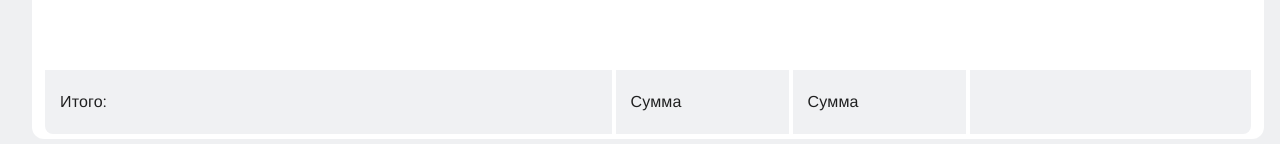
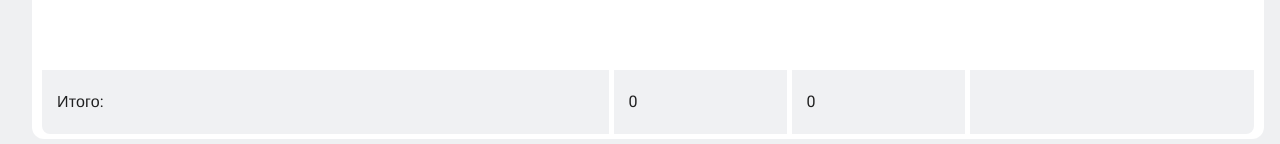
Before and after one commit to Locust13region/mui-datagrid-total, a React (Vite) app: page / in a window 1280 px wide. Shown: the part 653-797 px from the top of the page. Built offline with nearby package versions, Linux system fonts and the light colour scheme; a web font is replaced by a local one.

Commit message:
footer w/sum done

```diff
--- a/public/data.json
+++ b/public/data.json
@@ -27,7 +27,7 @@
 		"supplierArticle": "Брюки",
 		"itemSize": "50-54",
 		"availableToOrder": 25,
-		"itemsInTransit": "50-2",
+		"itemsInTransit": 50,
 		"totalItems": 2,
 		"warehouse": "Склад 1",
 		"deliveryTimeDays": 10
--- a/src/components/main-content.tsx
+++ b/src/components/main-content.tsx
@@ -20,6 +20,7 @@ const UnsortedIcon = (props: GridColumnUnsortedIconProps) => {
 	const { sortingOrder, ...other } = props;
 	return <KeyboardArrowDownIcon {...other} />;
 };
+
 interface MainContentProps {
 	data: DataItem[];
 	dataFiltered: DataItem[];
@@ -100,9 +101,13 @@ const MainContent = ({
 					columnUnsortedIcon: UnsortedIcon,
 					columnSortedAscendingIcon: ArrowDropUpIcon,
 					columnSortedDescendingIcon: ArrowDropDownIcon,
-					footer: MainFooter,
+					footer: () => (
+						<MainFooter
+							availableToOrderSum={availableToOrderSum}
+							itemsInTransitSum={itemsInTransitSum}
+						/>
+					),
 				}}
-				// slotProps={{ footer: { param1: 10, param2: 20 } }}
 				getRowClassName={(params) =>
 					params.indexRelativeToCurrentPage % 2 === 0 ? "even-row" : "odd-row"
 				}
@@ -173,7 +178,6 @@ const MainContent = ({
 						textAlign: "left",
 						backgroundColor: "",
 					},
-
 					"& ::-webkit-scrollbar": {
 						scrollbarWidth: "thin",
 						width: "8px",
--- a/src/components/main-footer.tsx
+++ b/src/components/main-footer.tsx
@@ -1,6 +1,6 @@
-import Box from "@mui/material/Box";
 import Typography from "@mui/material/Typography";
 import Stack from "@mui/material/Stack";
+import { FooterBox } from "../theme/styled";
 
 interface MainFooterProps {
 	availableToOrderSum: number;
@@ -16,55 +16,28 @@ const MainFooter = ({
 			minHeight="64px"
 			direction="row"
 			alignItems="center"
-			paddingX={1}
+			paddingX="5px"
 			marginTop={1}
-			gap="4px"
+			gap="5px"
 		>
-			<Box
+			<FooterBox
+				flexBasis="72ch"
+				paddingLeft="20px"
 				sx={{
-					flexBasis: "72ch",
-					height: "100%",
-					display: "flex",
-					alignItems: "center",
-					paddingLeft: "15px",
-					backgroundColor: "#f0f1f3",
 					borderBottomLeftRadius: "8px",
 				}}
 			>
 				<Typography>Итого:</Typography>
-			</Box>
-			<Box
+			</FooterBox>
+			<FooterBox flexBasis="22ch">
+				<Typography>{availableToOrderSum}</Typography>
+			</FooterBox>
+			<FooterBox flexBasis="22ch">
+				<Typography>{itemsInTransitSum}</Typography>
+			</FooterBox>
+			<FooterBox
+				flexGrow={1}
 				sx={{
-					flexBasis: "22ch",
-					height: "100%",
-					display: "flex",
-					alignItems: "center",
-					paddingLeft: "15px",
-					backgroundColor: "#f0f1f3",
-				}}
-			>
-				<Typography>Сумма</Typography>
-			</Box>
-			<Box
-				sx={{
-					flexBasis: "22ch",
-					height: "100%",
-					display: "flex",
-					alignItems: "center",
-					paddingLeft: "15px",
-					backgroundColor: "#f0f1f3",
-				}}
-			>
-				<Typography>Сумма</Typography>
-			</Box>
-			<Box
-				sx={{
-					flexGrow: 1,
-					height: "100%",
-					display: "flex",
-					alignItems: "center",
-					paddingLeft: "15px",
-					backgroundColor: "#f0f1f3",
 					borderBottomRightRadius: "8px",
 				}}
 			/>
--- a/src/theme/styled.ts
+++ b/src/theme/styled.ts
@@ -2,6 +2,7 @@ import { styled } from "@mui/material/styles";
 import MuiAppBar, { AppBarProps as MuiAppBarProps } from "@mui/material/AppBar";
 import MuiDrawer from "@mui/material/Drawer";
 import MuiTextField from "@mui/material/TextField";
+import MuiBox from "@mui/material/Box";
 export const drawerWidth = 300;
 
 export const Drawer = styled(MuiDrawer)(() => ({
@@ -116,3 +117,10 @@ export const SelectionTextField = styled(MuiTextField)(() => ({
 		bottom: 3,
 	},
 }));
+export const FooterBox = styled(MuiBox)(() => ({
+	height: "100%",
+	display: "flex",
+	alignItems: "center",
+	paddingLeft: "15px",
+	backgroundColor: "#f0f1f3",
+}));
```
